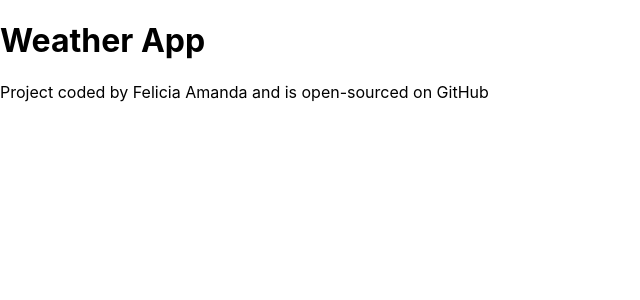
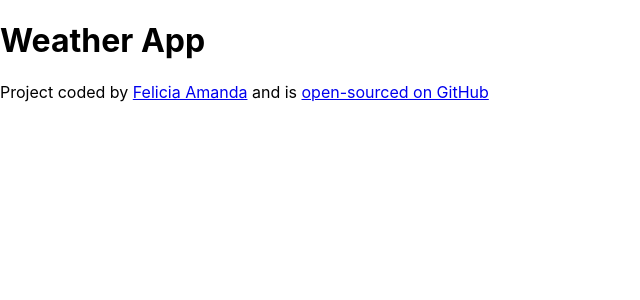
Before and after one commit to famanda/weather-react-app, a React (Create React App) app: page / in a window 1280 px wide. Shown: the top 300 px of the page, without its empty margins (0-640 px from the left). Built offline with nearby package versions, Linux system fonts and the light colour scheme.

Commit message:
Deleted target blank

```diff
--- a/src/App.js
+++ b/src/App.js
@@ -6,9 +6,14 @@ export default function App() {
     <div className="App">
       <h1>Weather App</h1>
       <footer>
-        Project coded by <span href="https://www.linkedin.com/in/feliciaamanda" target="_blank">Felicia Amanda</span>
+        Project coded by {""}
+        <a href="https://www.linkedin.com/in/feliciaamanda">
+          Felicia Amanda
+        </a>
         {""} and is {""}
-      <span href="https://github.com/famanda/weather-react-app" target="_blank">open-sourced on GitHub</span>
+      <a href="https://github.com/famanda/weather-react-app">
+        open-sourced on GitHub
+      </a>
       </footer>
     </div>
   );
```
